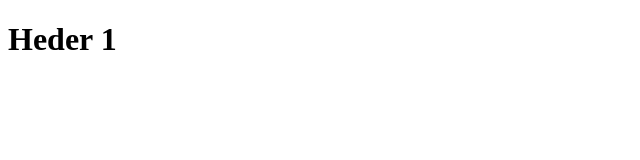
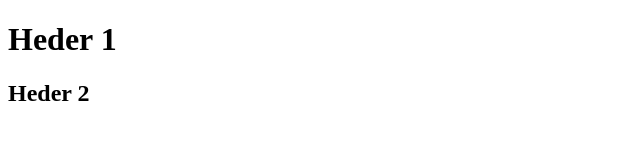
Before and after one commit to PROGR92/lesson1_Git, a plain HTML site: page index.html in a window 1280 px wide. Shown: the whole page, without its empty margins (0-640 px from the left). Drawn offline with Linux system fonts and the light colour scheme.

Commit message:
secand copy to download

```diff
--- a/index.html
+++ b/index.html
@@ -9,6 +9,7 @@
 
 
     <h1>Heder 1</h1>
+    <h2>Heder 2</h2>
 
 </body>
 </html>
```
